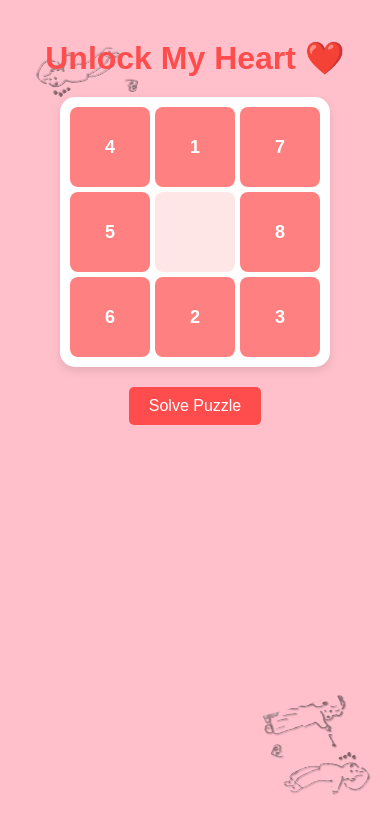
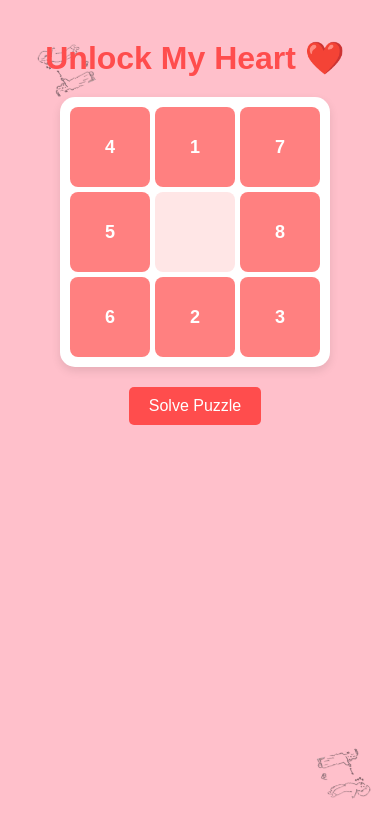
Before and after one commit to Sandesh-Ghimire/Hehehe, a plain HTML site: page index.html in a window 390 px wide. Drawn offline with Linux system fonts and the light colour scheme.

Commit message:
Update index.html

```diff
--- a/index.html
+++ b/index.html
@@ -100,7 +100,7 @@
   left: 5%;
   width: 150px; /* Decrease the size */
   height: 150px; /* Decrease the size */
-  background: url('/this.png') no-repeat center/cover;
+  background: url('this.png') no-repeat center/cover;
   transform: rotate(155deg);
   opacity: 0.5;
   z-index: -1;
@@ -113,7 +113,7 @@ body::after {
   right: 10%;
   width: 150px; /* Decrease the size */
   height: 150px; /* Decrease the size */
-  background: url('/this.png') no-repeat center/cover;
+  background: url('this.png') no-repeat center/cover;
   transform: rotate(-15deg);
   opacity: 0.5;
   z-index: -1;
@@ -142,15 +142,15 @@ body::after {
         height: 500px;
       }
        body::before {
-    width: 100px; /* Even smaller size for mobile */
-    height: 100px;
+    width: 50px; /* Even smaller size for mobile */
+    height: 50px;
     top: 5%; /* Adjust position */
     left: 10%; /* Adjust position */
   }
 
   body::after {
-    width: 100px; /* Smaller size for mobile */
-    height: 100px;
+    width: 50px; /* Smaller size for mobile */
+    height: 50px;
     bottom: 5%; /* Adjust position */
     right: 5%; /* Adjust position */
   }
```
